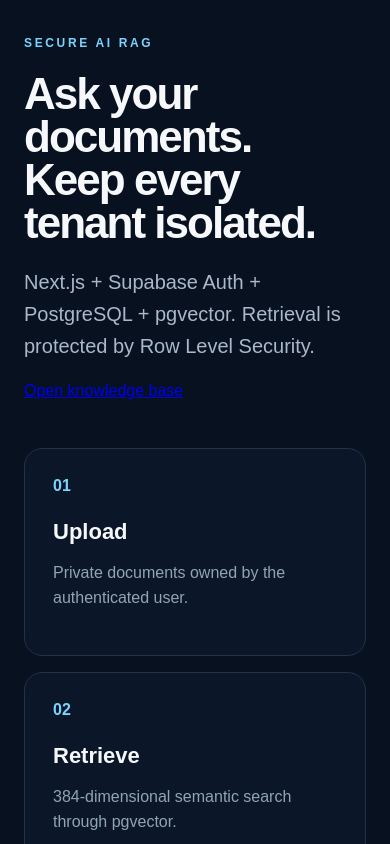
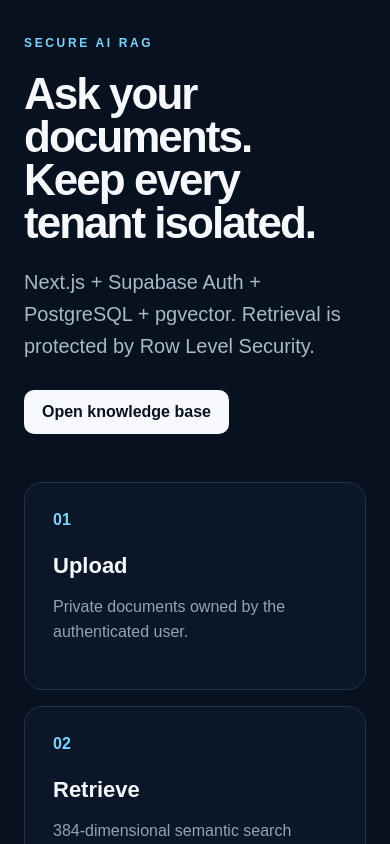
Before and after one commit to maisonsmart28-lang/ai-rag-supabase-demo, a Next.js app: page / in a window 390 px wide. Shown: the top 844 px of the page. Built offline with nearby package versions, Linux system fonts and the light colour scheme.

Commit message:
style: improve knowledge search experience

```diff
--- a/app/globals.css
+++ b/app/globals.css
@@ -2,3 +2,5 @@
 
 
 .authShell{min-height:100vh;display:grid;place-items:center;padding:24px}.authCard{width:min(440px,100%);background:#0b1728;border:1px solid #233248;border-radius:22px;padding:34px}.authCard h1{font-size:42px;margin:12px 0}.authCard label{display:grid;gap:8px;margin-top:18px;color:#cbd5e1}.authCard input{width:100%;padding:13px 14px;border-radius:10px;border:1px solid #334155;background:#07111f;color:#fff;font:inherit}.authCard button,.dashShell button{margin-top:22px;padding:12px 18px;border:0;border-radius:10px;font-weight:700;cursor:pointer}.muted{color:#91a3b7}.error{color:#fca5a5}.dashShell{max-width:1050px;margin:auto;padding:48px 24px}.dashHeader{display:flex;justify-content:space-between;align-items:center;gap:24px}.dashHeader h1{font-size:48px;margin:8px 0}.secondary{background:#162337;color:#f6f8fb}.panel{margin-top:36px;border:1px solid #233248;background:#0b1728;border-radius:20px;padding:28px}.panel h2{margin-top:0}.empty{margin-top:24px;border:1px dashed #334155;border-radius:14px;padding:30px;color:#91a3b7}.docList{display:grid;gap:10px;margin-top:20px}.docList article{display:flex;justify-content:space-between;padding:16px;background:#07111f;border-radius:12px}.docList span{color:#91a3b7;text-transform:uppercase;font-size:12px}
+
+.heroActions{margin-top:28px}.primaryLink{display:inline-block;padding:13px 18px;border-radius:10px;background:#f6f8fb;color:#07111f;text-decoration:none;font-weight:700}.uploadForm,.searchForm{display:flex;align-items:center;gap:12px;flex-wrap:wrap;margin-top:22px}.uploadForm button,.searchForm button{margin-top:0}.questionInput{flex:1;min-width:240px;padding:13px 14px;border-radius:10px;border:1px solid #334155;background:#07111f;color:#f6f8fb;font:inherit}.searchResults{display:grid;gap:12px;margin-top:22px}.resultCard{padding:18px;background:#07111f;border:1px solid #17263a;border-radius:14px}.resultMeta{display:flex;justify-content:space-between;gap:16px;align-items:center}.resultMeta span{color:#7dd3fc;text-transform:uppercase;font-size:12px}.resultCard p{margin:14px 0 0;color:#dbe5ef;line-height:1.6;white-space:pre-wrap}@media(max-width:760px){.resultMeta{align-items:flex-start;flex-direction:column}.questionInput{width:100%}}
```
